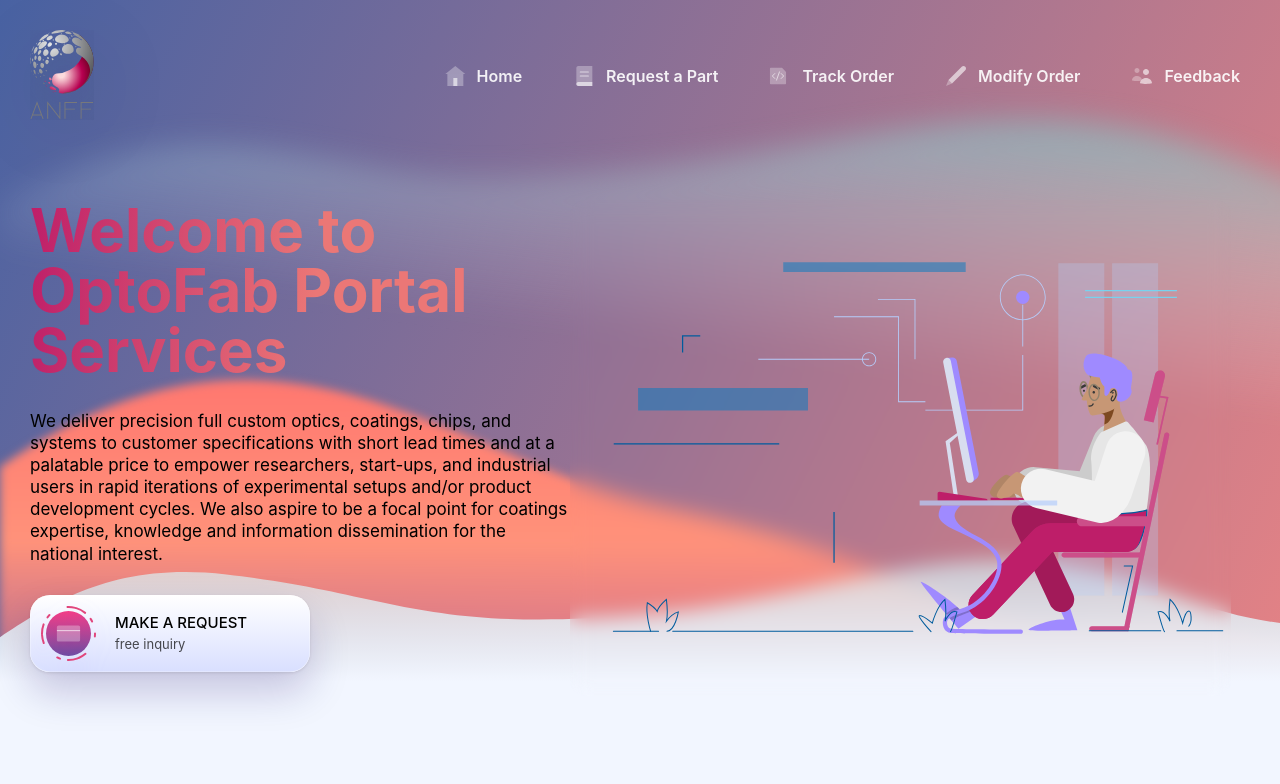
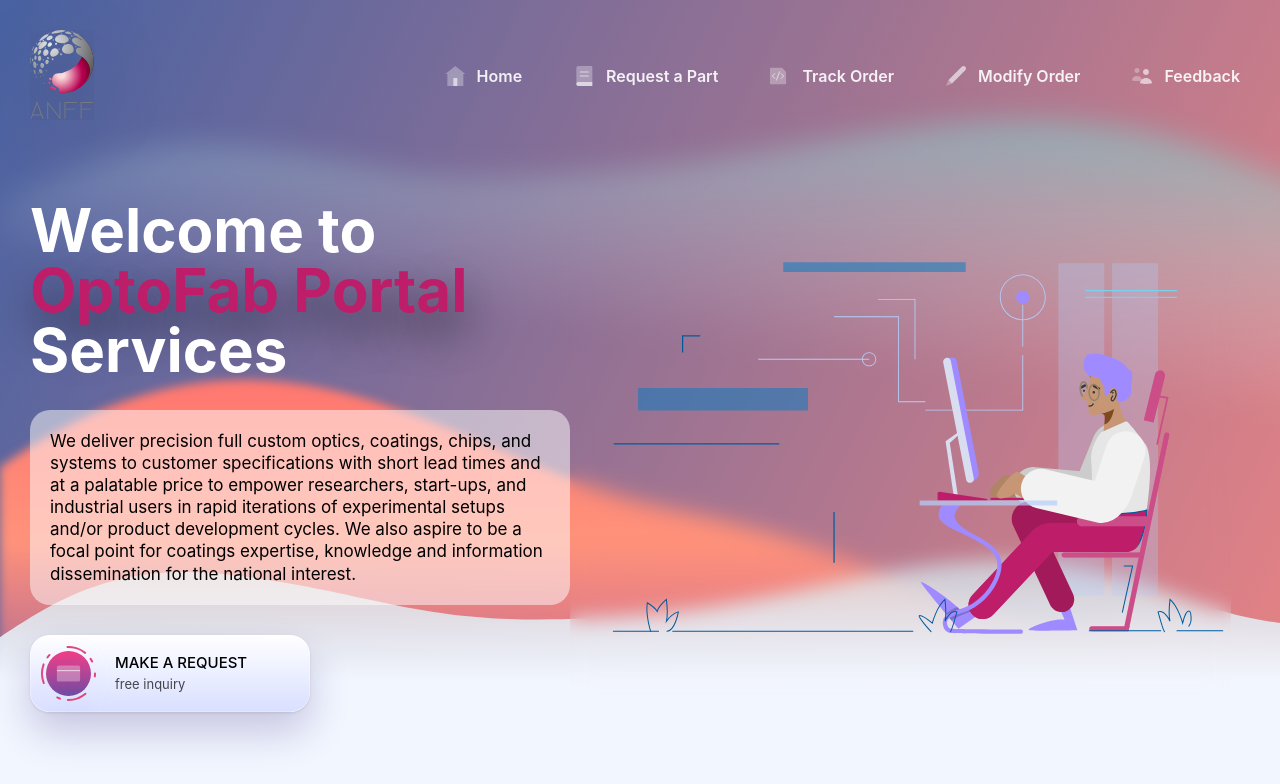
Before and after one commit to swingrope/optofab-website, a React (Create React App) app: page / in a window 1280 px wide. Shown: the top 784 px of the page. Built offline with nearby package versions, Linux system fonts and the light colour scheme.

Commit message:
remove gradient title effects; add background for better legibility

```diff
--- a/src/components/sections/HeroSection.js
+++ b/src/components/sections/HeroSection.js
@@ -14,7 +14,7 @@ const HeroSection = () => {
         <TextWrapper>
           <Title>
             Welcome to <br />
-            OptoFab Portal Services
+            <LabTitle>OptoFab Portal</LabTitle> Services
           </Title>
           <Description>
             We deliver precision full custom optics, coatings, chips, and
@@ -65,10 +65,24 @@ const TextWrapper = styled.div`
 
 const Title = styled(H1)`
   color: ${themes.dark.text1};
-  background: linear-gradient(94.87deg, #be1e69 0%, #eb7776 53.11%);
+  /* add background blur effects for legibility */
+  /* background: rgba(255, 255, 255, 0.1);
+  padding: 20px;
+  border-radius: 20px; */
+  /* for gradient title effects */
+  /* background: linear-gradient(94.87deg, #be1e69 0%, #eb7776 53.11%);
   background-clip: text;
   --webkit-background-clip: text;
-  color: transparent;
+  color: transparent; */
 `;
 
-const Description = styled(MediumText)``;
+const Description = styled(MediumText)`
+  background: rgba(255, 255, 255, 0.5);
+  padding: 20px;
+  border-radius: 20px; ;
+`;
+
+const LabTitle = styled(H1)`
+  color: #be1e69;
+  text-shadow: 0px 20px 40px rgba(0, 0, 0, 0.5);
+`;
```
